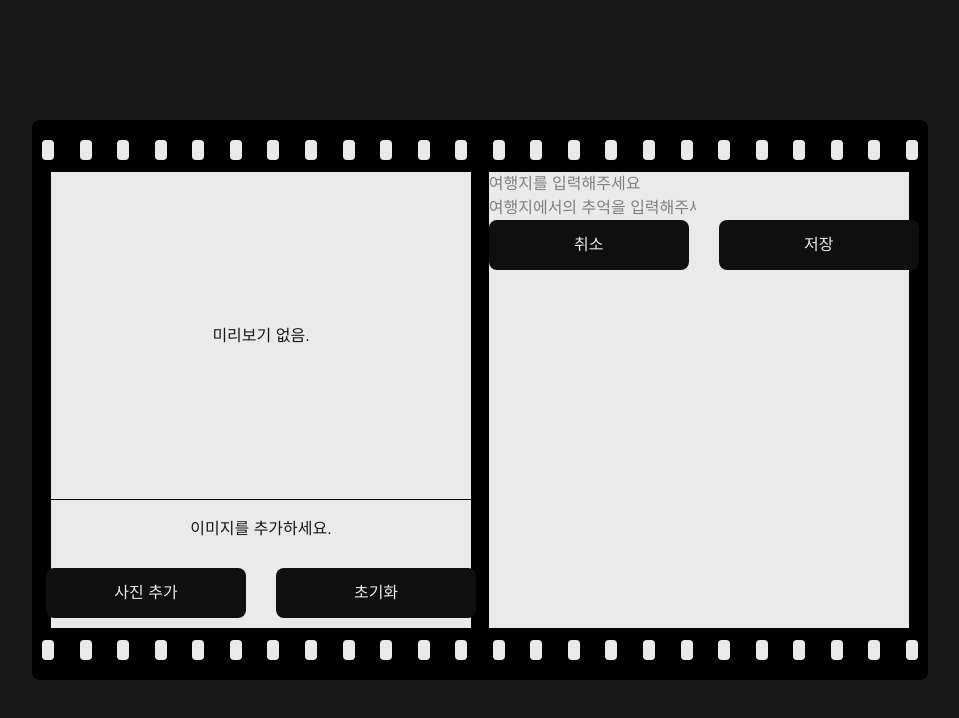
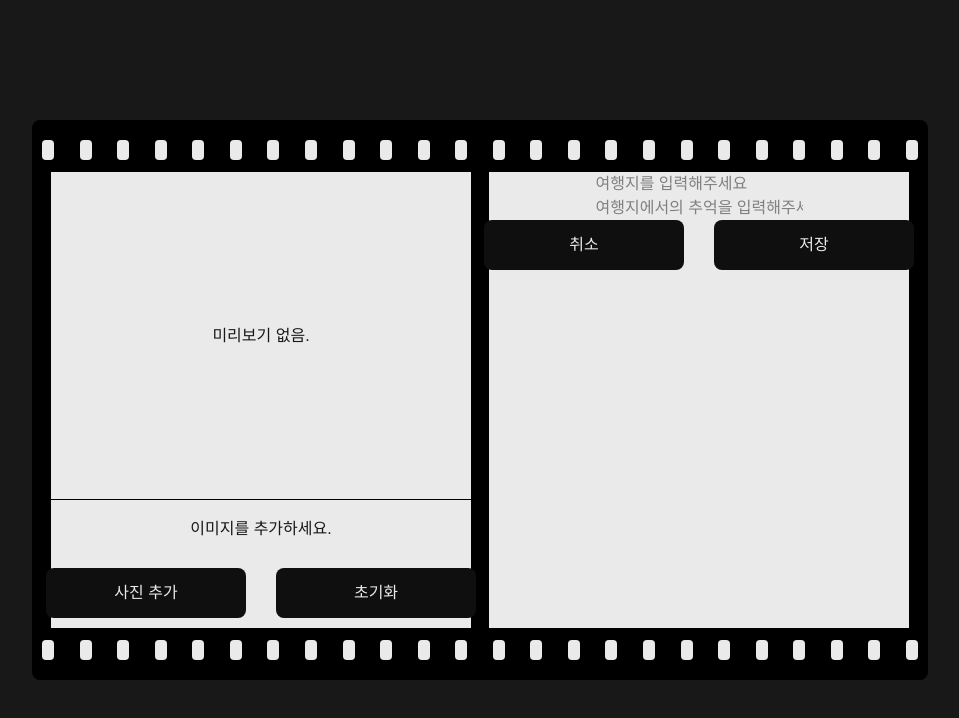
Before and after one commit to DevWonny/Re-Memory, a Next.js app: page /upload in a window 1280 px wide. Shown: the top 718 px of the page, without its empty margins (160-1119 px from the left). Built offline with nearby package versions, Linux system fonts and the light colour scheme.

Commit message:
Style 수정

```diff
--- a/app/upload/page.tsx
+++ b/app/upload/page.tsx
@@ -158,7 +158,7 @@ export default function Upload() {
             </div>
           </div>
 
-          <div className="content w-[48%] h-[95%]">
+          <div className="content w-[48%] h-[95%] flex flex-col items-center justify-start">
             {/* // * Category , Description , Button(Cancel, Save) */}
             <CommonInput type="category" />
             <CommonInput type="description" />
```
